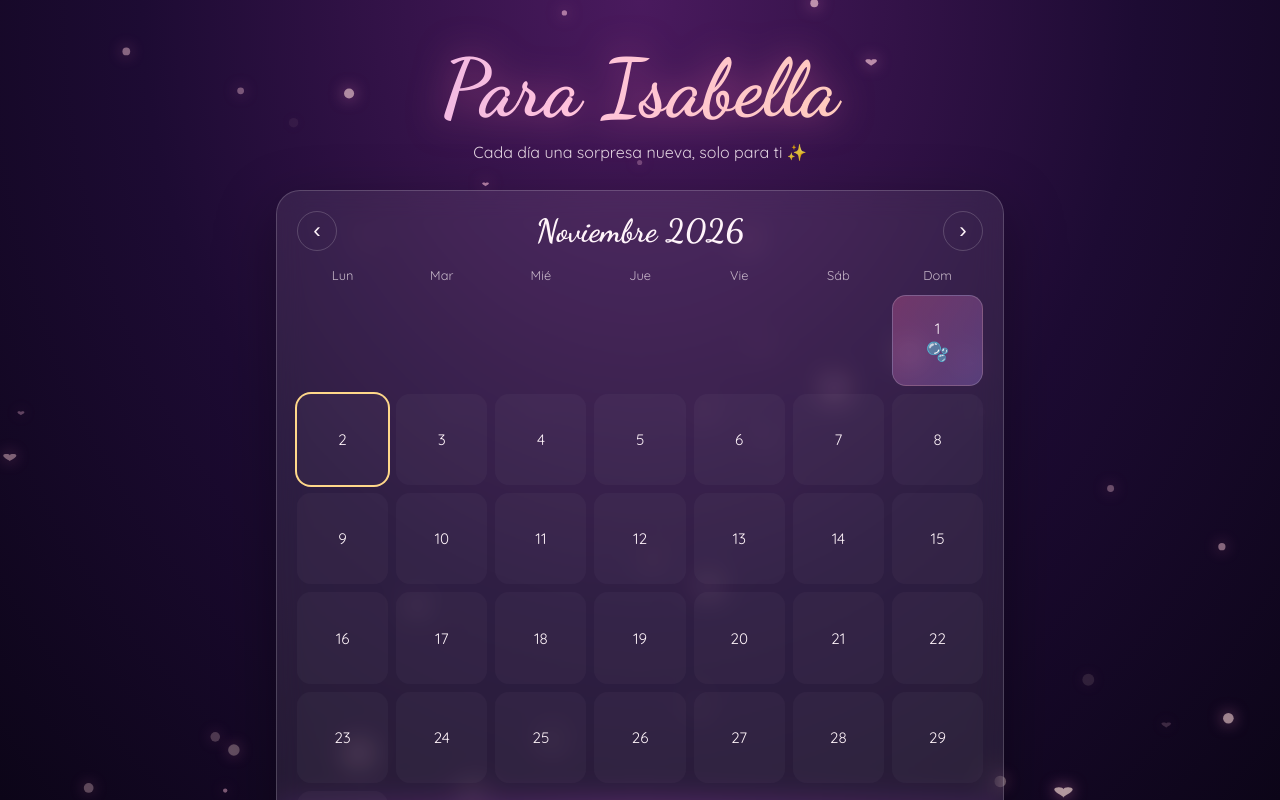
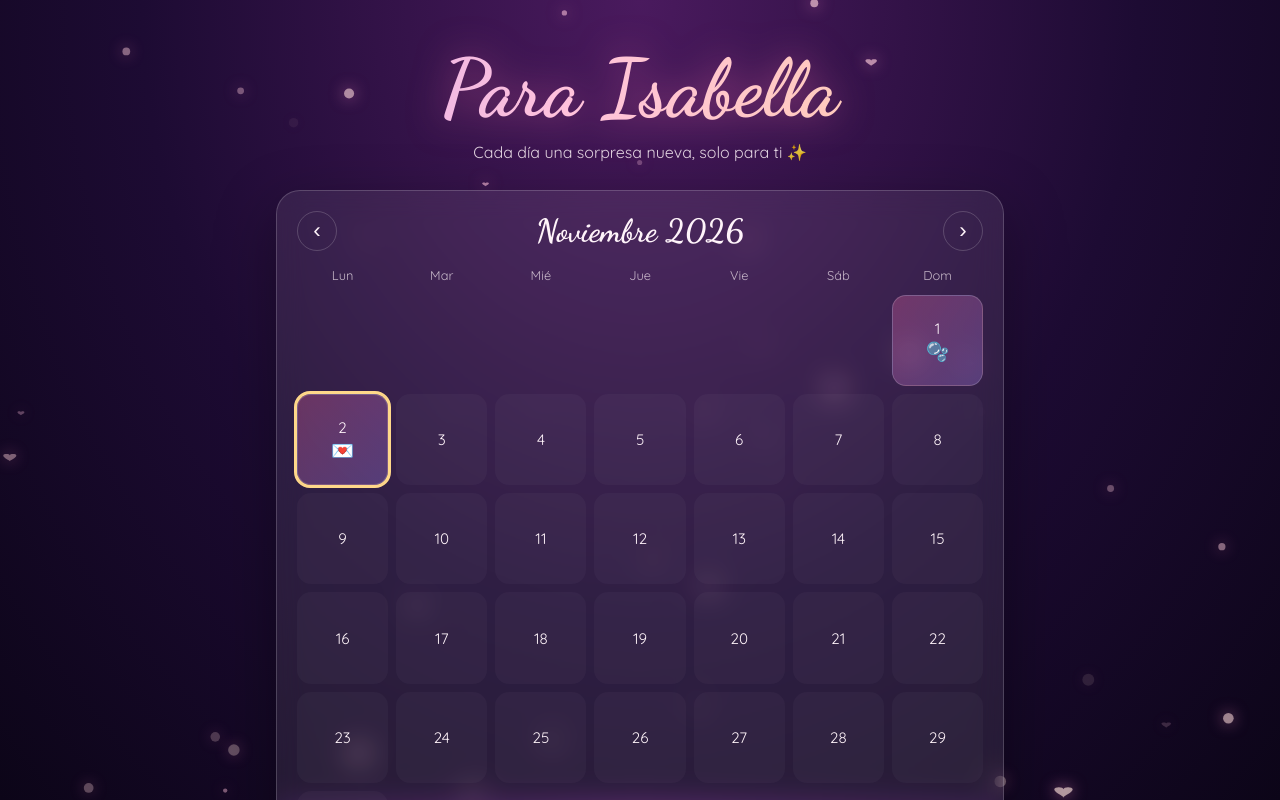
Before and after one commit to juanLozano-2004/para-isabella, a React (Vite) app: page / in a window 1280 px wide. Shown: the top 800 px of the page. Built offline with nearby package versions, Linux system fonts and the light colour scheme.

Commit message:
2 de noviembre

```diff
--- a/src/data/sorpresas.js
+++ b/src/data/sorpresas.js
@@ -52,7 +52,14 @@ export const sorpresas = [
     fecha: '2026-11-01',
     tipo: 'burbujas',
     titulo: 'Revienta las burbujas',
-    mensaje: 'Gracias por cada domingo, cada risa y cada abrazo. Te amo más de lo que las palabras alcanzan a decir.',
-    extra: { palabras: ['Eres', 'mi', 'persona', 'favorita', 'en', 'todo', 'el', 'mundo'] }
+    mensaje: 'Gracias por cada domingo, cada risa y cada abrazo, cada día te amo más de lo que las palabras alcanzan a decir, ya el decir te amo, te adoro o que me encantas se queda corto, porque eres lo mejor que me ha pasado en la vida y lo mejor que me pasaráy hasta el día que encuentre la palabra que diga lo que siento, te lo demostraré',
+    extra: { palabras: ['Tu','Isabella','haces','que','mi','vida','sea','muchisimo','mejor',',te','adoro','con','todo','mi','ser,','eres', 'mi', 'persona', 'favorita', 'en', 'todo', 'el', 'mundo'] }
+  },
+  {
+    fecha: '2026-11-02',
+    tipo: 'carta',
+    titulo: 'Una carta para cerrar la semana e iniciarla con un gran festivo',
+    mensaje: 'Mi amor, quiero que sepas que cada día a tu lado es un regalo, gracias por ser mi compañera, mi amiga y mi amor eterno y la bendición más grande que me ha dado la vida, te amo con todo mi corazón y siempre lo haré.',
+    extra: { firma: 'Con todo mi amor, tu novio 💌. SIEMPRE tuyo.' }
   }
 ]
```
